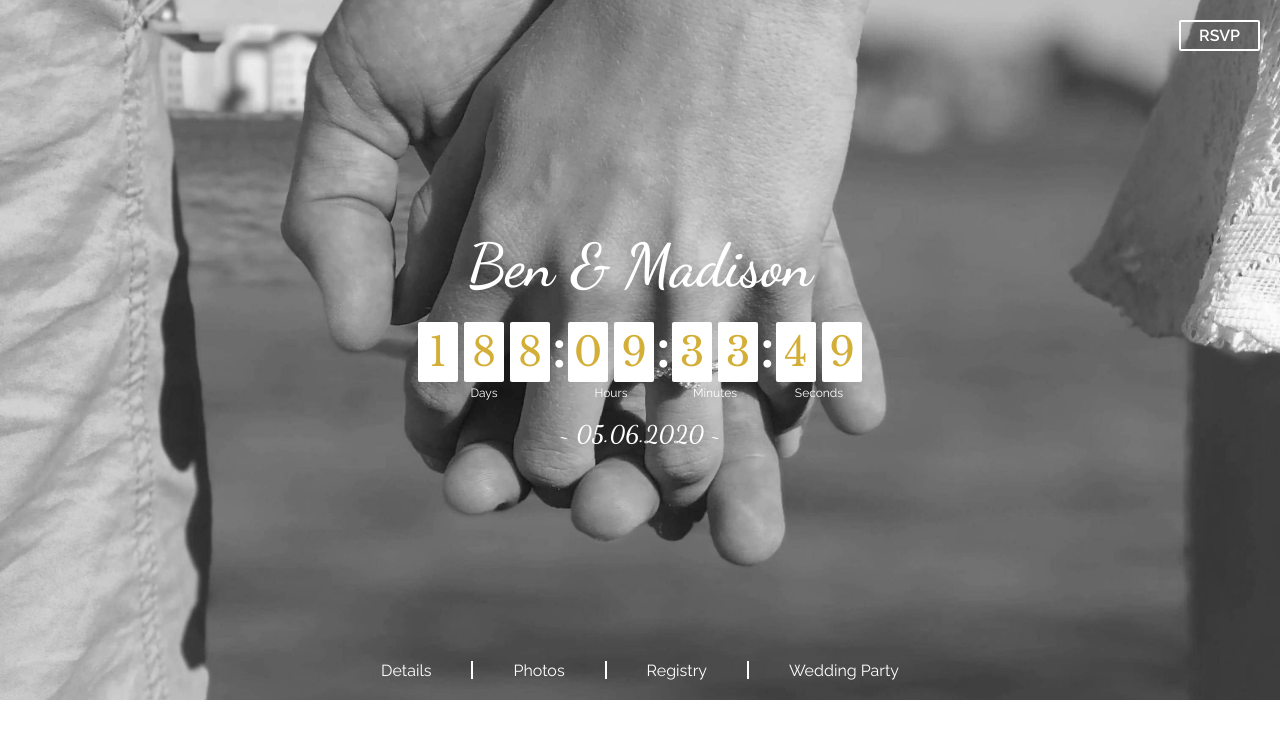
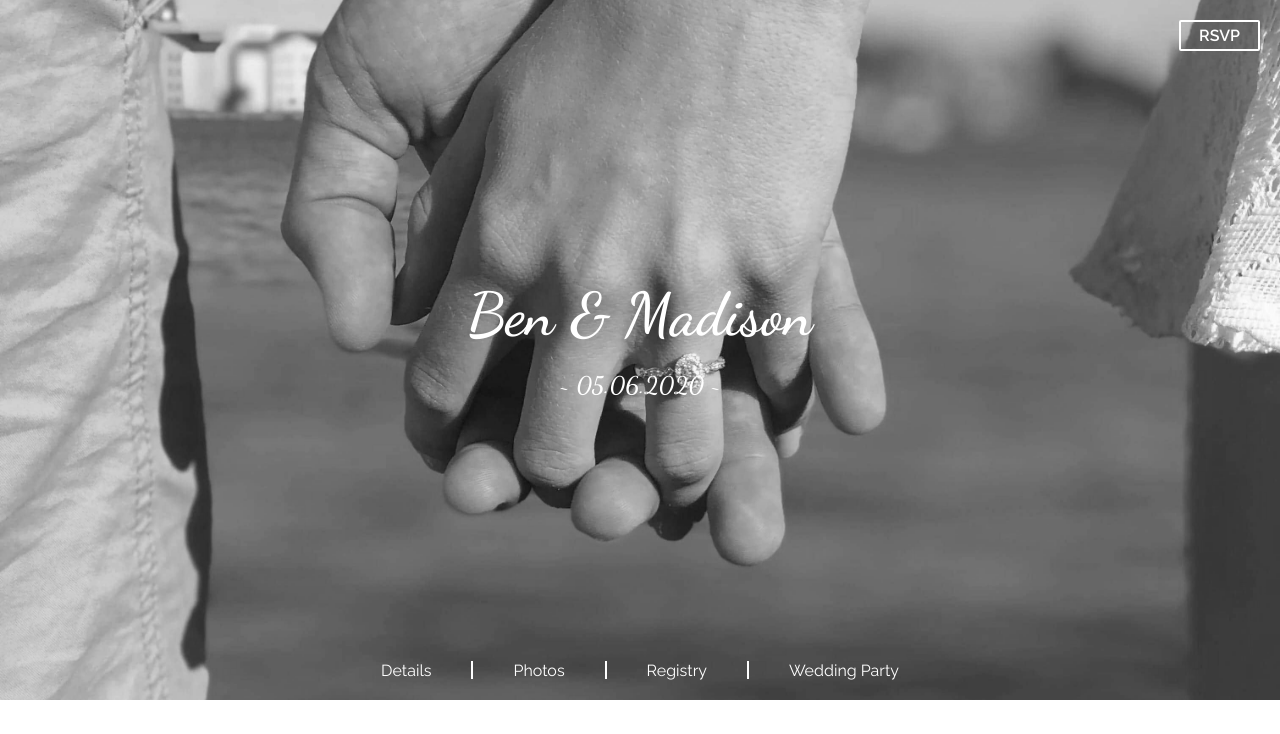
Before and after one commit to benlammers/unite-frontend, a React (Create React App) app: page / in a window 1280 px wide. Shown: the top 734 px of the page. Built offline with nearby package versions, Linux system fonts and the light colour scheme; no server answers.

Commit message:
Update Banner.jsx

```diff
--- a/src/components/Home/Banner/Banner.jsx
+++ b/src/components/Home/Banner/Banner.jsx
@@ -2,7 +2,7 @@ import React from 'react'
 import { Link as ScrollLink} from 'react-scroll'
 import { Link as RouterLink} from 'react-router-dom'
 
-import Timer from '../Timer/Timer'
+// import Timer from '../Timer/Timer'
 
 import './Banner.scss'
 
@@ -16,7 +16,7 @@ const Banner = () => {
 
          <div className="banner__content">
             <h1 className="banner__names">Ben &amp; Madison</h1>
-            <Timer />
+            {/* <Timer /> */}
             <h1 className="banner__date heading-secondary">~ 05.06.2020 ~</h1>
          </div>
 
```
